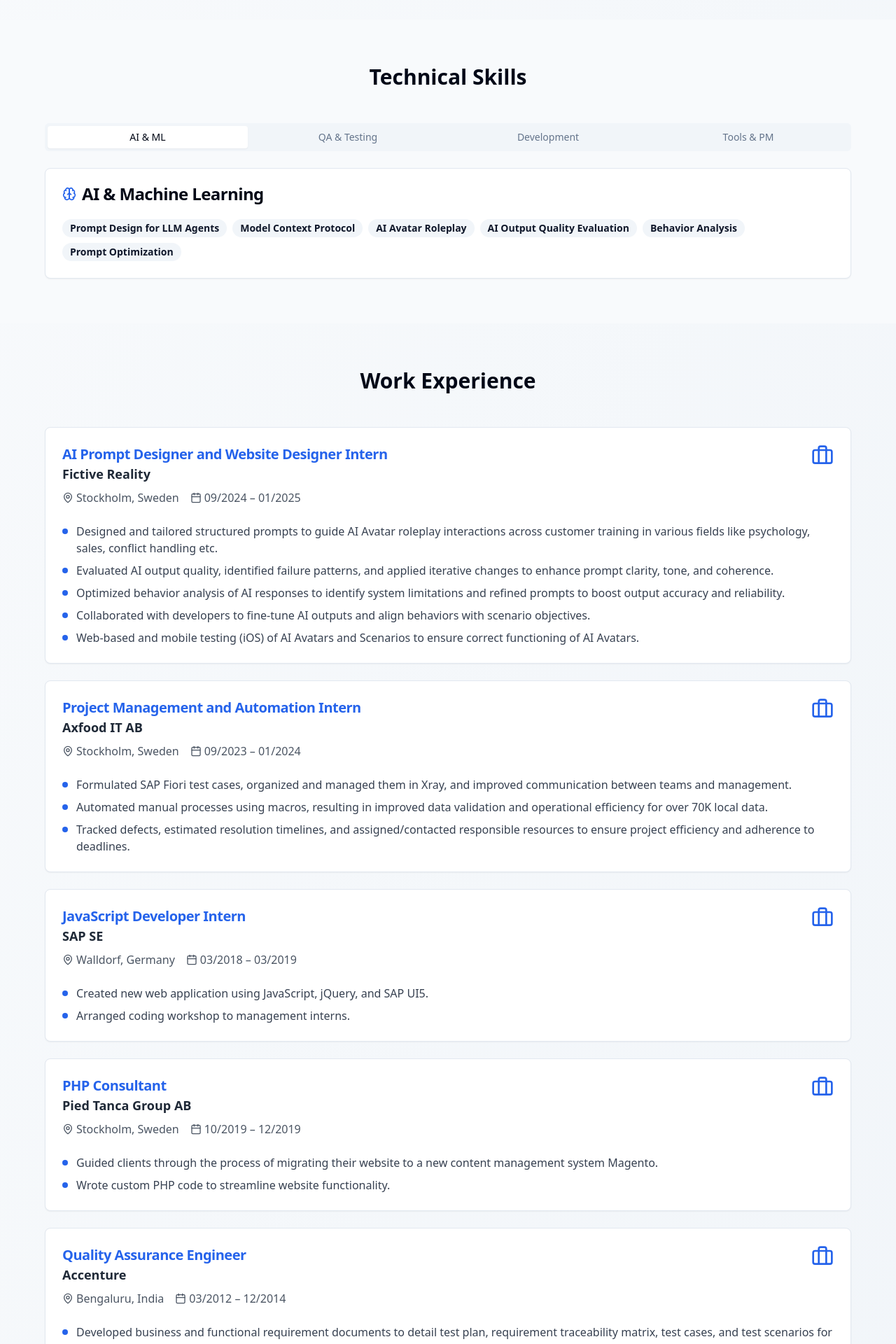
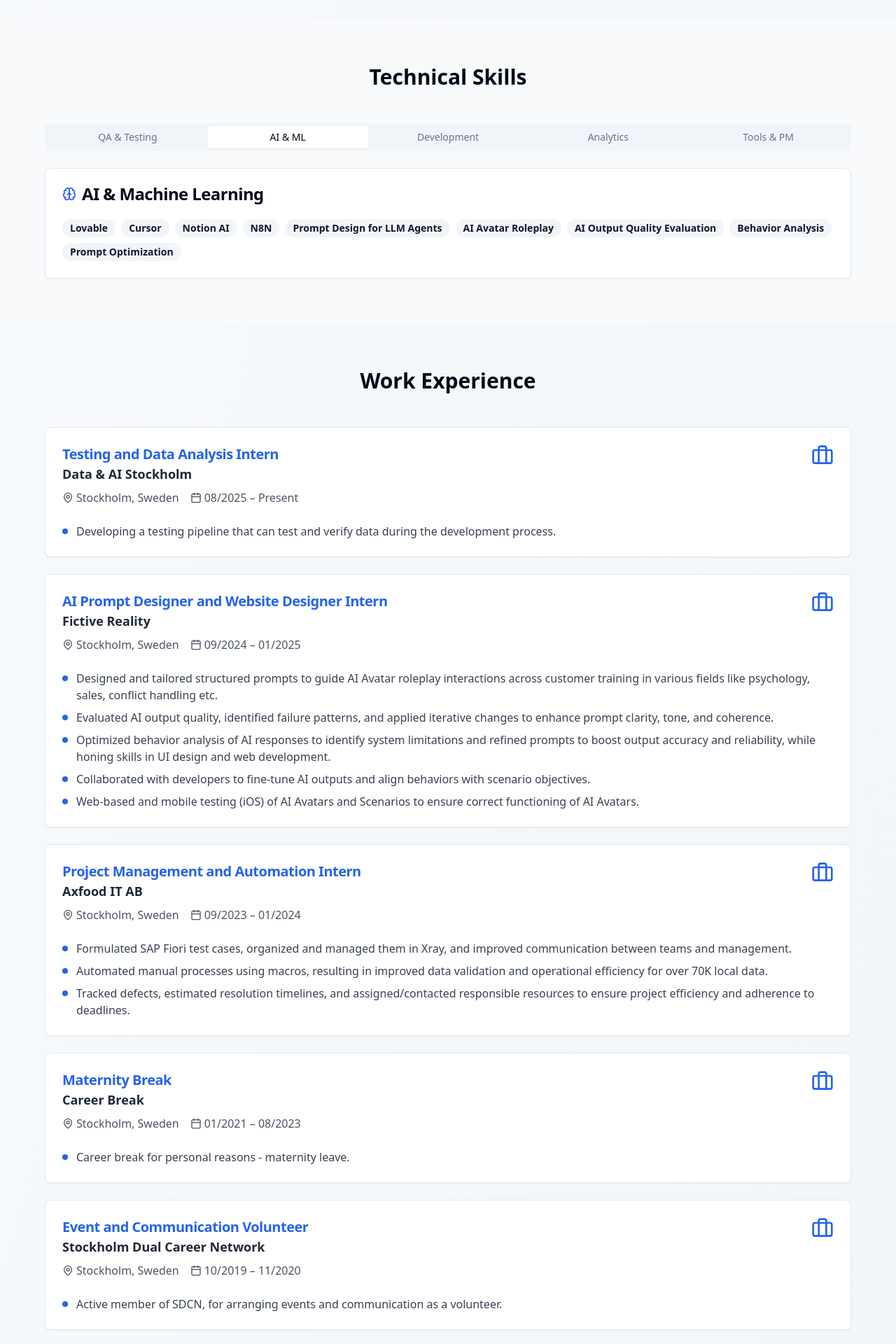
Before and after one commit to MeghnaAnand/personal-resume-webflow, a React (Vite) app: page / in a window 1280 px wide. Shown: the part 880-2800 px from the top of the page at 70% size. Built offline with nearby package versions, Linux system fonts and the light colour scheme.

Commit message:
Update portfolio with new experience

```diff
--- a/src/pages/Index.tsx
+++ b/src/pages/Index.tsx
@@ -19,36 +19,53 @@ import {
 
 const Index = () => {
   const skills = {
-    ai: [
-      "Prompt Design for LLM Agents",
-      "Model Context Protocol",
-      "AI Avatar Roleplay",
-      "AI Output Quality Evaluation",
-      "Behavior Analysis",
-      "Prompt Optimization"
-    ],
     qa: [
       "HP QC",
       "Postman",
       "Selenium",
       "Bug Tracking",
       "Test Automation",
-      "E2E Testing",
-      "SAP Fiori Testing",
-      "Xray",
-      "Test Documentation"
+      "Functional Testing",
+      "Non-functional Testing",
+      "Regression Testing",
+      "Integration Testing",
+      "Performance Testing",
+      "Exploratory Testing",
+      "User Acceptance Testing",
+      "E2E Testing"
+    ],
+    ai: [
+      "Lovable",
+      "Cursor",
+      "Notion AI",
+      "N8N",
+      "Prompt Design for LLM Agents",
+      "AI Avatar Roleplay",
+      "AI Output Quality Evaluation",
+      "Behavior Analysis",
+      "Prompt Optimization"
     ],
     development: [
+      "HTML/CSS",
+      "PHP",
+      "SAP UI5",
       "JavaScript",
-      "PHP",
+      "jQuery",
       "Python",
-      "HTML/CSS",
-      "SAP UI5",
-      "jQuery",
+      "SQL",
+      "VBScript",
       "TYPO3",
-      "Magento",
+      "Webflow",
+      "Figma"
+    ],
+    analytics: [
+      "Python",
       "SQL",
-      "VBScript"
+      "VBScript",
+      "MS-Excel",
+      "Seaborn",
+      "Data Visualization",
+      "Data Analytics"
     ],
     tools: [
       "Asana",
@@ -56,14 +73,21 @@ const Index = () => {
       "Trello",
       "Jira",
       "Confluence",
-      "MS-Excel",
-      "Seaborn",
-      "Webflow",
-      "Figma"
+      "Xray",
+      "Agile Methodologies"
     ]
   };
 
   const experience = [
+    {
+      company: "Data & AI Stockholm",
+      location: "Stockholm, Sweden",
+      role: "Testing and Data Analysis Intern",
+      period: "08/2025 – Present",
+      responsibilities: [
+        "Developing a testing pipeline that can test and verify data during the development process."
+      ]
+    },
     {
       company: "Fictive Reality",
       location: "Stockholm, Sweden",
@@ -72,7 +96,7 @@ const Index = () => {
       responsibilities: [
         "Designed and tailored structured prompts to guide AI Avatar roleplay interactions across customer training in various fields like psychology, sales, conflict handling etc.",
         "Evaluated AI output quality, identified failure patterns, and applied iterative changes to enhance prompt clarity, tone, and coherence.",
-        "Optimized behavior analysis of AI responses to identify system limitations and refined prompts to boost output accuracy and reliability.",
+        "Optimized behavior analysis of AI responses to identify system limitations and refined prompts to boost output accuracy and reliability, while honing skills in UI design and web development.",
         "Collaborated with developers to fine-tune AI outputs and align behaviors with scenario objectives.",
         "Web-based and mobile testing (iOS) of AI Avatars and Scenarios to ensure correct functioning of AI Avatars."
       ]
@@ -89,6 +113,34 @@ const Index = () => {
       ]
     },
     {
+      company: "Career Break",
+      location: "Stockholm, Sweden",
+      role: "Maternity Break",
+      period: "01/2021 – 08/2023",
+      responsibilities: [
+        "Career break for personal reasons - maternity leave."
+      ]
+    },
+    {
+      company: "Stockholm Dual Career Network",
+      location: "Stockholm, Sweden",
+      role: "Event and Communication Volunteer",
+      period: "10/2019 – 11/2020",
+      responsibilities: [
+        "Active member of SDCN, for arranging events and communication as a volunteer."
+      ]
+    },
+    {
+      company: "Pied Tanca Group AB",
+      location: "Stockholm, Sweden",
+      role: "PHP Consultant",
+      period: "10/2019 – 12/2019",
+      responsibilities: [
+        "Guided clients through the process of migrating their website to a new content management system Magento.",
+        "Wrote custom PHP code to streamline website functionality."
+      ]
+    },
+    {
       company: "SAP SE",
       location: "Walldorf, Germany",
       role: "JavaScript Developer Intern",
@@ -99,13 +151,16 @@ const Index = () => {
       ]
     },
     {
-      company: "Pied Tanca Group AB",
-      location: "Stockholm, Sweden",
-      role: "PHP Consultant",
-      period: "10/2019 – 12/2019",
+      company: "Offenburg University of Applied Sciences",
+      location: "Offenburg, Germany",
+      role: "Master Thesis: CMS Back-End Developer",
+      period: "08/2018 – 03/2019",
       responsibilities: [
-        "Guided clients through the process of migrating their website to a new content management system Magento.",
-        "Wrote custom PHP code to streamline website functionality."
+        "Achieved a secure access control system by applying concepts of TYPO3 Ext base and concepts of Model-View-Controller, Object-Oriented Programming, Domain Driven Design and S.O.L.I.D design principles.",
+        "Developed a brand new user-friendly, filter based reliable system from scratch.",
+        "Integrated concepts of context API, backend routing, password hashing and Mail API, CRUD, repositories, model, and domain in TYPO3 via PHP.",
+        "Conducted in-depth research and analysis to solve the existing issue within the university.",
+        "Involved in E2E testing of the application."
       ]
     },
     {
@@ -199,7 +254,7 @@ const Index = () => {
                 <div className="space-y-4">
                   <div>
                     <h4 className="font-semibold mb-2">Community Engagement</h4>
-                    <p className="text-gray-700">Active member of Women in Tech, Data & AI Stockholm, and Women in Product</p>
+                    <p className="text-gray-700">Active member of Women in Tech Sweden, Pink Programming and prompt engineering forums</p>
                   </div>
                   <div>
                     <h4 className="font-semibold mb-2">Languages</h4>
@@ -221,12 +276,33 @@ const Index = () => {
         <div className="max-w-6xl mx-auto">
           <h2 className="text-3xl font-bold text-center mb-12">Technical Skills</h2>
           <Tabs defaultValue="ai" className="w-full">
-            <TabsList className="grid w-full grid-cols-4">
+            <TabsList className="grid w-full grid-cols-5">
+              <TabsTrigger value="qa">QA & Testing</TabsTrigger>
               <TabsTrigger value="ai">AI & ML</TabsTrigger>
-              <TabsTrigger value="qa">QA & Testing</TabsTrigger>
               <TabsTrigger value="development">Development</TabsTrigger>
+              <TabsTrigger value="analytics">Analytics</TabsTrigger>
               <TabsTrigger value="tools">Tools & PM</TabsTrigger>
             </TabsList>
+
+            <TabsContent value="qa" className="mt-6">
+              <Card>
+                <CardHeader>
+                  <CardTitle className="flex items-center">
+                    <TestTube className="w-5 h-5 mr-2 text-green-600" />
+                    Quality Assurance & Testing
+                  </CardTitle>
+                </CardHeader>
+                <CardContent>
+                  <div className="flex flex-wrap gap-2">
+                    {skills.qa.map((skill) => (
+                      <Badge key={skill} variant="secondary" className="text-sm">
+                        {skill}
+                      </Badge>
+                    ))}
+                  </div>
+                </CardContent>
+              </Card>
+            </TabsContent>
 
             <TabsContent value="ai" className="mt-6">
               <Card>
@@ -239,26 +315,6 @@ const Index = () => {
                 <CardContent>
                   <div className="flex flex-wrap gap-2">
                     {skills.ai.map((skill) => (
-                      <Badge key={skill} variant="secondary" className="text-sm">
-                        {skill}
-                      </Badge>
-                    ))}
-                  </div>
-                </CardContent>
-              </Card>
-            </TabsContent>
-
-            <TabsContent value="qa" className="mt-6">
-              <Card>
-                <CardHeader>
-                  <CardTitle className="flex items-center">
-                    <TestTube className="w-5 h-5 mr-2 text-green-600" />
-                    Quality Assurance & Testing
-                  </CardTitle>
-                </CardHeader>
-                <CardContent>
-                  <div className="flex flex-wrap gap-2">
-                    {skills.qa.map((skill) => (
                       <Badge key={skill} variant="secondary" className="text-sm">
                         {skill}
                       </Badge>
@@ -288,11 +344,31 @@ const Index = () => {
               </Card>
             </TabsContent>
 
+            <TabsContent value="analytics" className="mt-6">
+              <Card>
+                <CardHeader>
+                  <CardTitle className="flex items-center">
+                    <Database className="w-5 h-5 mr-2 text-orange-600" />
+                    Data Analytics & Visualization
+                  </CardTitle>
+                </CardHeader>
+                <CardContent>
+                  <div className="flex flex-wrap gap-2">
+                    {skills.analytics.map((skill) => (
+                      <Badge key={skill} variant="secondary" className="text-sm">
+                        {skill}
+                      </Badge>
+                    ))}
+                  </div>
+                </CardContent>
+              </Card>
+            </TabsContent>
+
             <TabsContent value="tools" className="mt-6">
               <Card>
                 <CardHeader>
                   <CardTitle className="flex items-center">
-                    <Zap className="w-5 h-5 mr-2 text-orange-600" />
+                    <Zap className="w-5 h-5 mr-2 text-red-600" />
                     Tools & Project Management
                   </CardTitle>
                 </CardHeader>
```
